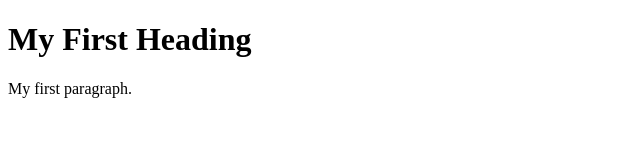
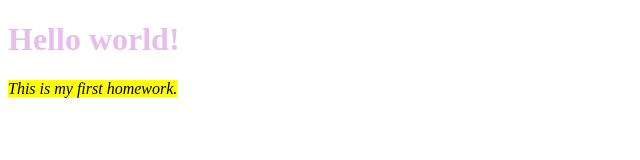
Before and after one commit to sabina-m-itf/tema-curs, a plain HTML site: page index.html in a window 1280 px wide. Shown: the whole page, without its empty margins (0-640 px from the left). Drawn offline with Linux system fonts and the light colour scheme.

Commit message:
Hello World with CSS style

```diff
--- a/index.html
+++ b/index.html
@@ -1,12 +1,12 @@
 <!DOCTYPE html>
 <html>
-<head>
-<title>Page Title</title>
-</head>
-<body>
+    <head>
+        <link rel="stylesheet" href="main.css">
+        <title>Hello world!</title>
+    </head>
+    <body>
 
-<h1>My First Heading</h1>
-<p>My first paragraph.</p>
-
-</body>
+    <h1>Hello world!</h1>
+    <p><i><mark>This is my first homework.</i></mark></p>
+    </body>
 </html>
--- /dev/null
+++ b/main.css
@@ -0,0 +1,3 @@
+h1{
+    color: rgb(231, 189, 235);
+}
```
